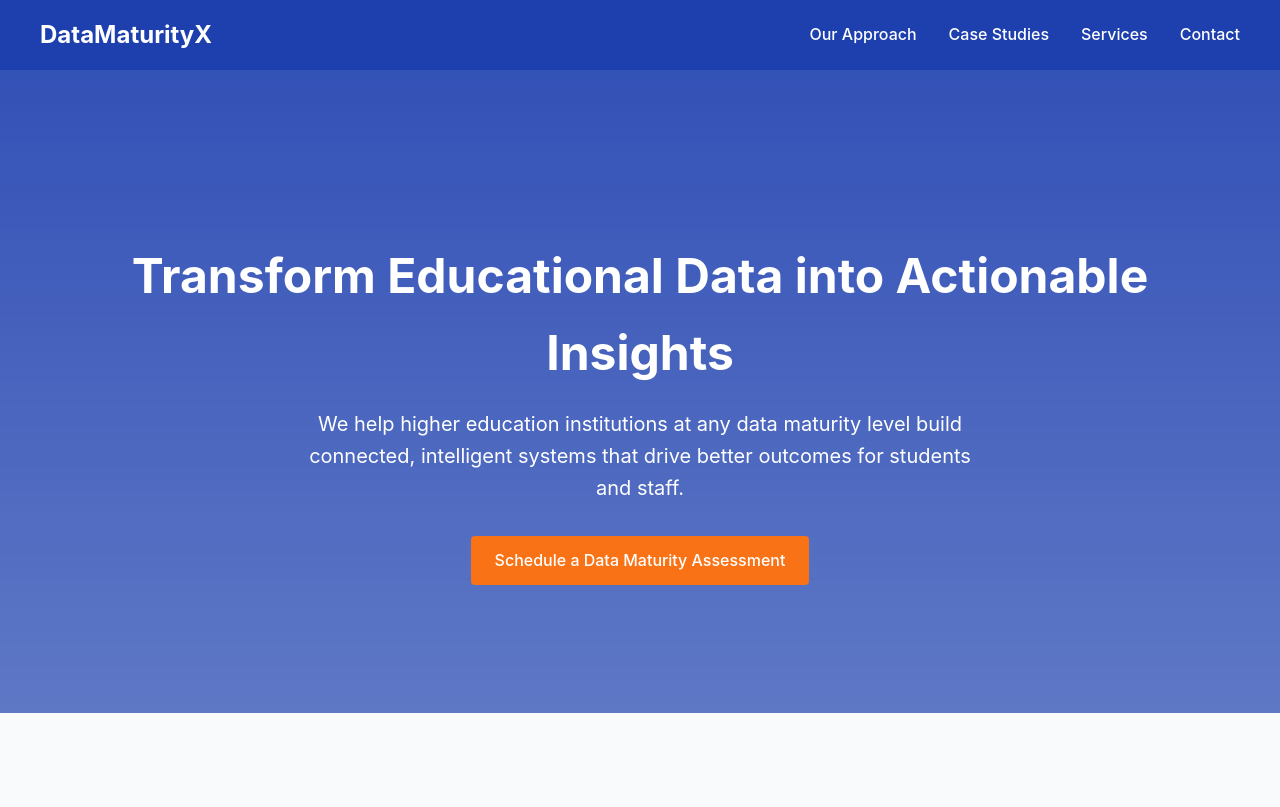
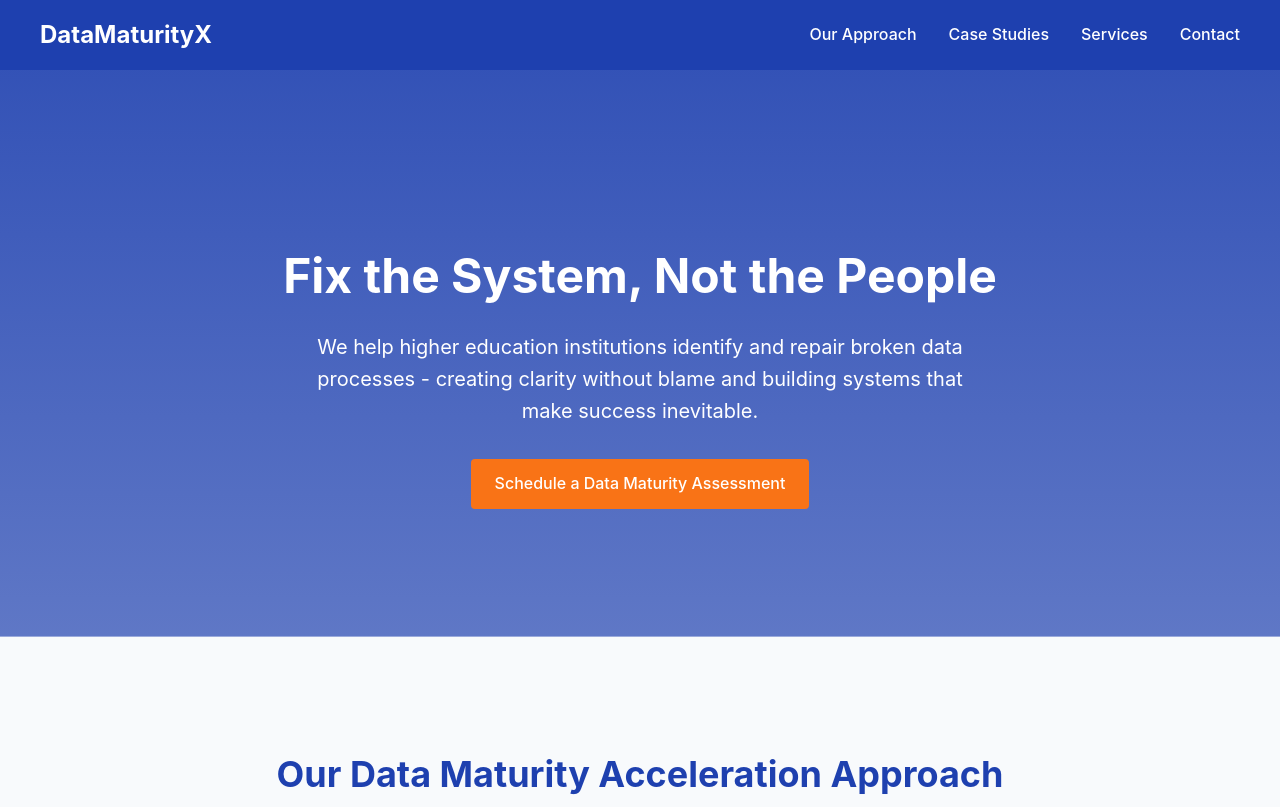
Before and after one commit to jabrunin001/AI-Higher-Ed-Website, a plain HTML site: page index.html in a window 1280 px wide. Shown: the top 807 px of the page. Drawn offline with Linux system fonts and the light colour scheme.

Commit message:
Update index.html

```diff
--- a/index.html
+++ b/index.html
@@ -275,8 +275,8 @@
 
     <section class="hero">
         <div class="container">
-            <h1>Transform Educational Data into Actionable Insights</h1>
-            <p>We help higher education institutions at any data maturity level build connected, intelligent systems that drive better outcomes for students and staff.</p>
+            <h1>Fix the System, Not the People</h1>
+            <p>We help higher education institutions identify and repair broken data processes - creating clarity without blame and building systems that make success inevitable.</p>
             <a href="#contact" class="cta-button">Schedule a Data Maturity Assessment</a>
         </div>
     </section>
```
